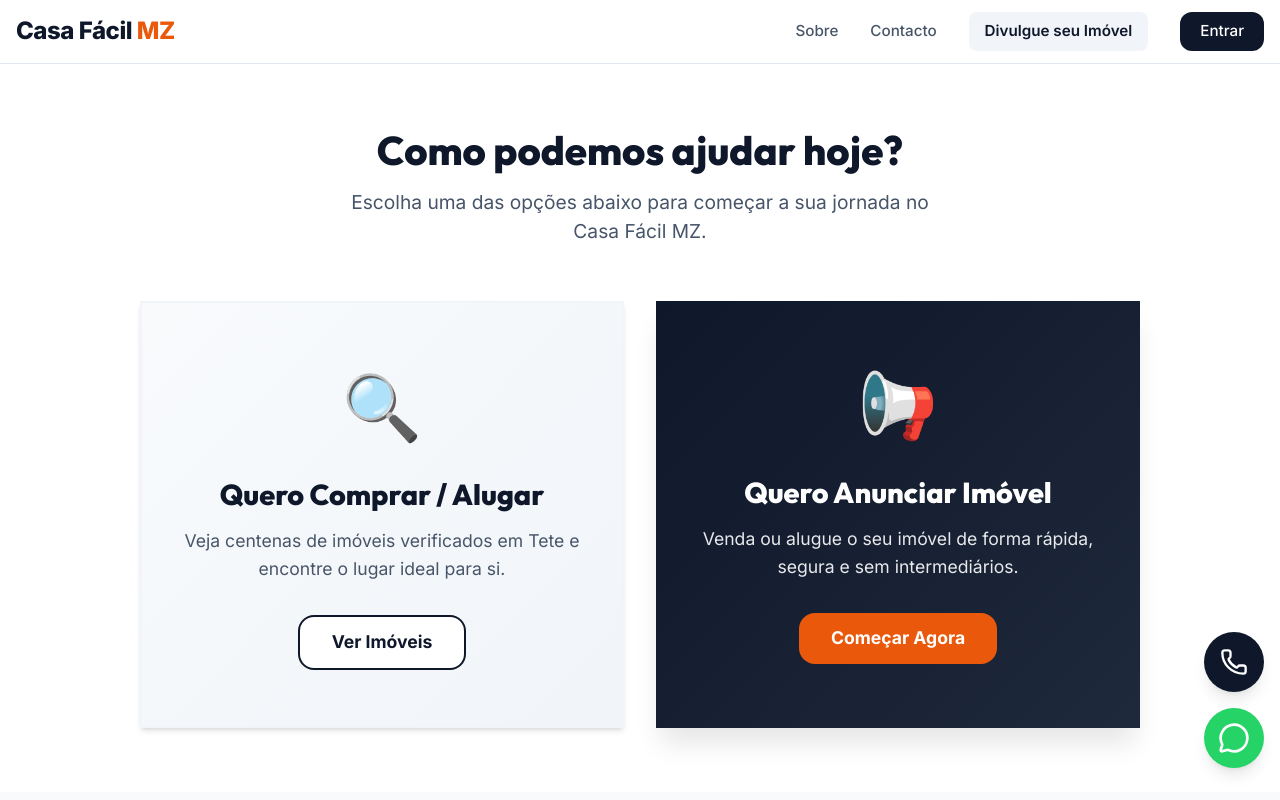
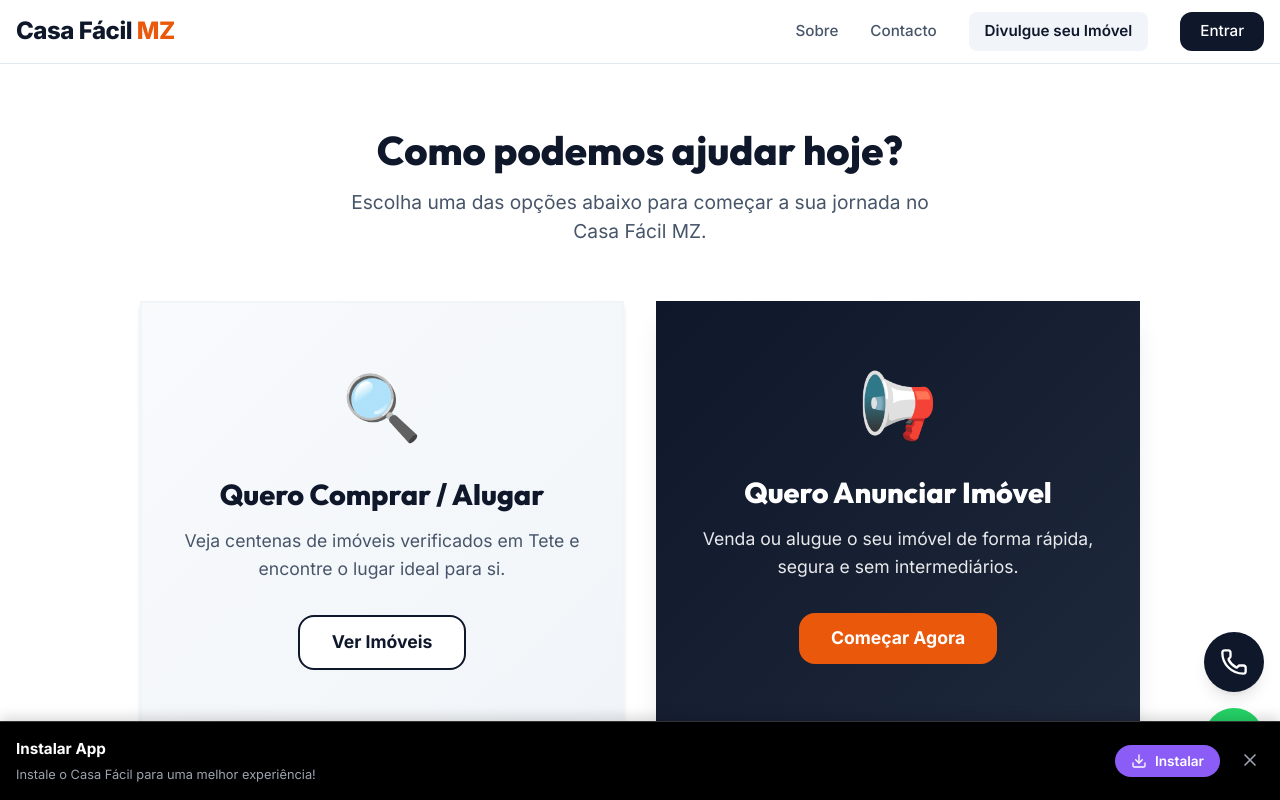
Before and after one commit to kaitohotmart-afk/Casafacilmz, a Next.js app: page / in a window 1280 px wide. Shown: the top 800 px of the page. Built offline with nearby package versions, Linux system fonts and the light colour scheme; no server answers; the database is empty; grey boxes are pictures that could not be loaded.

Commit message:
feat: add Install App banner

```diff
--- a/src/app/layout.tsx
+++ b/src/app/layout.tsx
@@ -25,6 +25,7 @@
 
 import { Suspense } from 'react';
 import AnalyticsTracker from '@/components/AnalyticsTracker';
+import InstallAppBanner from '@/components/InstallAppBanner';
 
 export default function RootLayout({
   children,
@@ -37,6 +38,7 @@
         <Suspense fallback={null}>
           <AnalyticsTracker />
         </Suspense>
+        <InstallAppBanner />
         <div style={{ minHeight: '100vh', display: 'flex', flexDirection: 'column' }}>
           {children}
           <Footer />
--- /dev/null
+++ b/src/components/InstallAppBanner.tsx
@@ -0,0 +1,94 @@
+'use client'
+
+import { useState, useEffect } from 'react'
+import { X, Download } from 'lucide-react'
+
+export default function InstallAppBanner() {
+    const [isVisible, setIsVisible] = useState(false)
+
+    useEffect(() => {
+        // Show banner after a delay if not dismissed
+        const dismissed = localStorage.getItem('install_banner_dismissed')
+        if (!dismissed) {
+            const timer = setTimeout(() => setIsVisible(true), 3000)
+            return () => clearTimeout(timer)
+        }
+    }, [])
+
+    const handleDismiss = () => {
+        setIsVisible(false)
+        localStorage.setItem('install_banner_dismissed', 'true')
+    }
+
+    const handleInstall = () => {
+        // Logic for PWA install or just a link
+        console.log('Install clicked')
+        // For now, maybe just dismiss or show a message
+        alert('Funcionalidade de instalação em breve!')
+    }
+
+    if (!isVisible) return null
+
+    return (
+        <div style={{
+            position: 'fixed',
+            bottom: '0',
+            left: '0',
+            right: '0',
+            background: '#000000',
+            color: 'white',
+            padding: '1rem',
+            display: 'flex',
+            alignItems: 'center',
+            justifyContent: 'space-between',
+            zIndex: 100,
+            boxShadow: '0 -4px 12px rgba(0,0,0,0.15)',
+            borderTop: '1px solid #333',
+            animation: 'slideUp 0.3s ease-out'
+        }}>
+            <div style={{ display: 'flex', flexDirection: 'column', gap: '0.25rem' }}>
+                <div style={{ fontWeight: 700, fontSize: '0.95rem' }}>Instalar App</div>
+                <div style={{ fontSize: '0.8rem', color: '#9CA3AF' }}>Instale o Casa Fácil para uma melhor experiência!</div>
+            </div>
+            <div style={{ display: 'flex', alignItems: 'center', gap: '1rem' }}>
+                <button
+                    onClick={handleInstall}
+                    style={{
+                        background: '#8B5CF6', // Purple similar to screenshot
+                        color: 'white',
+                        border: 'none',
+                        padding: '0.5rem 1rem',
+                        borderRadius: '999px',
+                        fontWeight: 600,
+                        fontSize: '0.85rem',
+                        display: 'flex',
+                        alignItems: 'center',
+                        gap: '0.5rem',
+                        cursor: 'pointer'
+                    }}
+                >
+                    <Download size={16} />
+                    Instalar
+                </button>
+                <button
+                    onClick={handleDismiss}
+                    style={{
+                        background: 'transparent',
+                        border: 'none',
+                        color: '#9CA3AF',
+                        cursor: 'pointer',
+                        padding: '0.25rem'
+                    }}
+                >
+                    <X size={20} />
+                </button>
+            </div>
+            <style jsx>{`
+                @keyframes slideUp {
+                    from { transform: translateY(100%); }
+                    to { transform: translateY(0); }
+                }
+            `}</style>
+        </div>
+    )
+}
```
